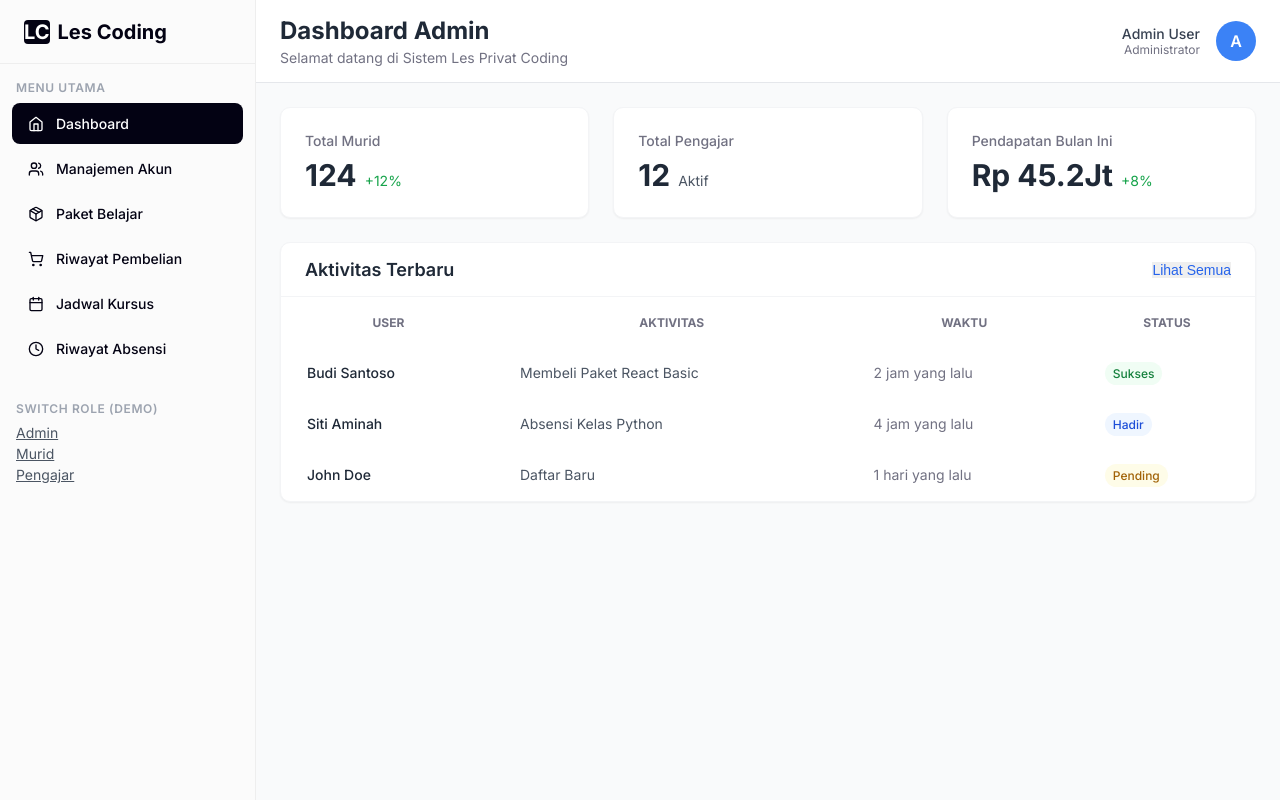
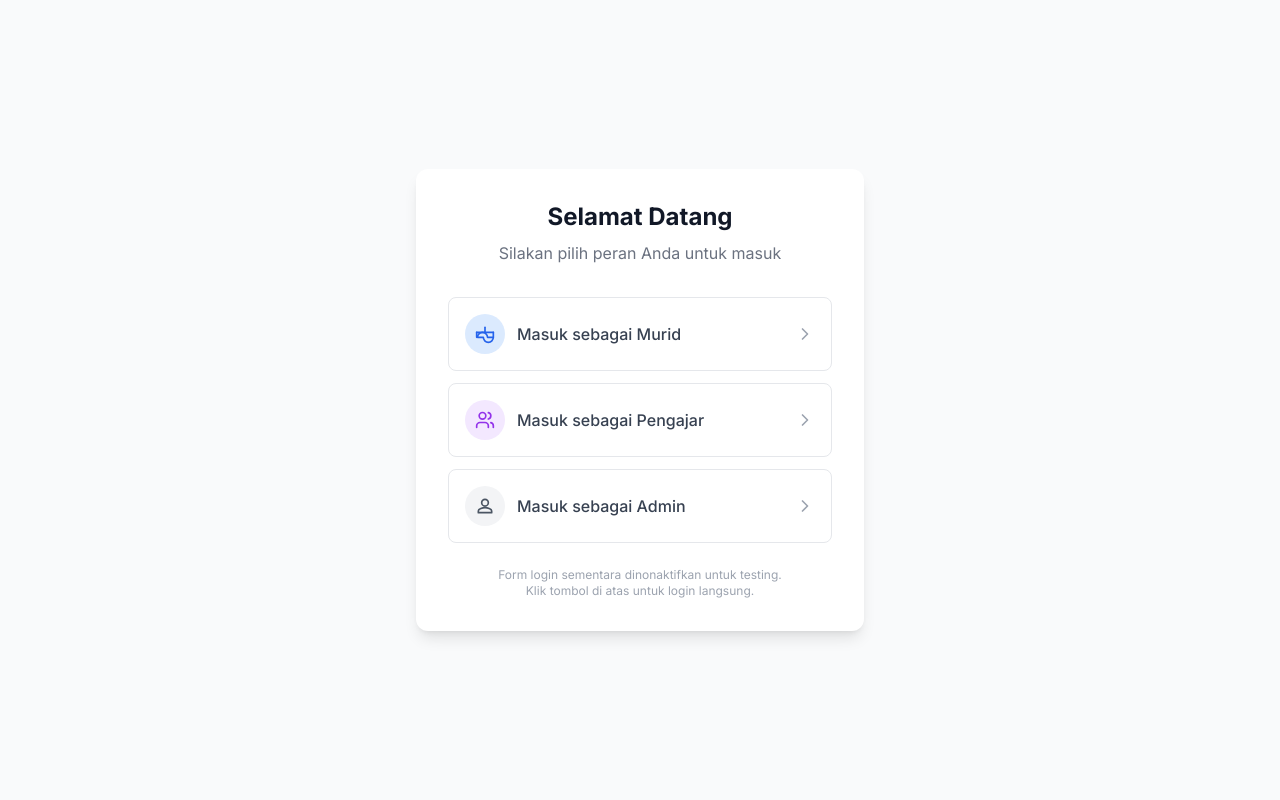
Before and after one commit to Indogamer262/les-coding-private, a PHP site: page /index.php in a window 1280 px wide. Run offline with PHP 8.4, Linux system fonts and the light colour scheme; some libraries are stand-ins or nearby versions.

Commit message:
Login page technically working but no form yet

```diff
--- a/Sistem Les Privat Coding (Laravel Experiment)/public/index.php
+++ b/Sistem Les Privat Coding (Laravel Experiment)/public/index.php
@@ -1,4 +1,6 @@
 <?php
+session_start();
+
 // helpers.php inline for simplicity
 function base_path($path = '') {
     return __DIR__ . '/../' . $path;
@@ -9,24 +11,17 @@ function public_path($path = '') {
 }
 
 function asset($path) {
-    // Basic asset helper for XAMPP compatibility
-    // If we are in /subdir/public/index.php, dirname is /subdir/public
     $base = dirname($_SERVER['SCRIPT_NAME']);
-    // Normalize slashes
     $base = str_replace('\\', '/', $base);
-    // Remove trailing slash if present (except root)
     if ($base !== '/' && substr($base, -1) === '/') {
         $base = substr($base, 0, -1);
     }
-
-    // Ensure path doesn't start with /
     $path = ltrim($path, '/');
-
     return $base . '/' . $path;
 }
 
 function url($path) {
-    return asset($path); // For this simple setup, url and asset behave similarly
+    return asset($path);
 }
 
 function view($name, $data = []) {
@@ -35,7 +30,6 @@ function view($name, $data = []) {
     if (file_exists($path)) {
         require $path;
     } else {
-        // Fallback for demo purposes
         echo '<div class="flex flex-col items-center justify-center h-64 text-center">';
         echo '<div class="text-4xl font-bold text-gray-300 mb-4">WIP</div>';
         echo '<h2 class="text-xl font-semibold text-gray-700">Halaman Belum Tersedia</h2>';
@@ -45,35 +39,52 @@ function view($name, $data = []) {
 }
 
 // Router Logic
-$request_uri = $_SERVER['REQUEST_URI'];
-$script_name = $_SERVER['SCRIPT_NAME'];
-$base_dir = dirname($script_name);
+$path = parse_url($_SERVER['REQUEST_URI'], PHP_URL_PATH);
 
-// Remove query string
-$path = parse_url($request_uri, PHP_URL_PATH);
-
-// Simple query param routing or path based routing?
-// Let's use specific paths if possible, but for XAMPP simplicity, usually query params are easiest unless .htaccess is set.
-// However, the user asked for sidebar links. I'll make the sidebar links point to `?page=admin` or similar.
-// Better: make sidebar links go to `/project/public/admin`.
-// To support both, I will check the path.
-
-// Current basic routing by query param 'page' for absolute simplicity without .htaccess config
-$page = $_GET['page'] ?? 'dashboard';
-$role = $_GET['role'] ?? 'admin'; // admin, student, teacher
-
-// Whitelist roles
-if (!in_array($role, ['admin', 'student', 'teacher'])) {
-    $role = 'admin';
+// Handle Logout
+if (isset($_GET['action']) && $_GET['action'] === 'logout') {
+    session_destroy();
+    header('Location: ' . url(''));
+    exit;
 }
 
-// Prepare view name
-// E.g. admin/dashboard
+// Handle Login Submission (Simplified for testing)
+// Supports both GET (link) and POST (form)
+if (isset($_REQUEST['action']) && $_REQUEST['action'] === 'login') {
+    $role = $_REQUEST['role'] ?? 'murid';
+    $email = $_REQUEST['email'] ?? 'user@example.com';
+
+    // Normalize roles just in case
+    if ($role === 'student') $role = 'murid';
+    if ($role === 'teacher') $role = 'pengajar';
+
+    // Dummy Auth: Accept any credentials
+    $_SESSION['user_role'] = $role;
+    $_SESSION['user_email'] = $email;
+    $_SESSION['logged_in'] = true;
+
+    header('Location: ' . url(''));
+    exit;
+}
+
+// Check Authentication
+if (!isset($_SESSION['logged_in']) || $_SESSION['logged_in'] !== true) {
+    // Show Login Page if not logged in
+    view('auth/login');
+    exit;
+}
+
+// Logged In Logic
+$role = $_SESSION['user_role'] ?? 'murid';
+
+// Basic Routing
+$page = $_GET['page'] ?? 'dashboard';
+$subpage = $_GET['subpage'] ?? null;
+
+// Determine View
 $viewName = "{$role}/dashboard";
-
-// If specific other pages are requested
-if (isset($_GET['subpage'])) {
-    $viewName = "{$role}/" . $_GET['subpage'];
+if ($subpage) {
+    $viewName = "{$role}/{$subpage}";
 }
 
 // Capture content
--- /dev/null
+++ b/Sistem Les Privat Coding (Laravel Experiment)/resources/views/auth/login.php
@@ -0,0 +1,124 @@
+<!DOCTYPE html>
+<html lang="id">
+<head>
+    <meta charset="UTF-8">
+    <meta name="viewport" content="width=device-width, initial-scale=1.0">
+    <title>Login - Sistem Les Privat Coding</title>
+    <link href="https://fonts.googleapis.com/css2?family=Inter:wght@400;500;600;700&display=swap" rel="stylesheet">
+    <script src="https://cdn.tailwindcss.com"></script>
+    <style>
+        body { font-family: 'Inter', sans-serif; }
+    </style>
+</head>
+<body class="bg-gray-50 h-screen flex items-center justify-center">
+
+    <div class="w-full max-w-md bg-white p-8 rounded-xl shadow-lg">
+        <div class="text-center mb-8">
+            <h1 class="text-2xl font-bold text-gray-900">Selamat Datang</h1>
+            <p class="text-gray-500 mt-2">Silakan pilih peran Anda untuk masuk</p>
+        </div>
+
+        <!-- Role Selection (Direct Links for Testing) -->
+        <div id="role-selection" class="space-y-3">
+            <a href="?action=login&role=murid&email=siswa@example.com" class="w-full flex items-center justify-between p-4 border border-gray-200 rounded-lg hover:border-blue-500 hover:bg-blue-50 transition-all group">
+                <div class="flex items-center gap-3">
+                    <div class="w-10 h-10 rounded-full bg-blue-100 flex items-center justify-center text-blue-600 group-hover:bg-blue-600 group-hover:text-white transition-colors">
+                        <svg xmlns="http://www.w3.org/2000/svg" width="20" height="20" viewBox="0 0 24 24" fill="none" stroke="currentColor" stroke-width="2" stroke-linecap="round" stroke-linejoin="round"><path d="M22 10v6M2 10v6"/><path d="M22 16a6 6 0 0 1-12 0L3 16a6 6 0 0 1 12 0l7 0Z"/><path d="M2 10h20"/><path d="M12 4v6"/></svg>
+                    </div>
+                    <span class="font-medium text-gray-700 group-hover:text-blue-700">Masuk sebagai Murid</span>
+                </div>
+                <svg class="text-gray-400 group-hover:text-blue-500" xmlns="http://www.w3.org/2000/svg" width="20" height="20" viewBox="0 0 24 24" fill="none" stroke="currentColor" stroke-width="2" stroke-linecap="round" stroke-linejoin="round"><path d="m9 18 6-6-6-6"/></svg>
+            </a>
+
+            <a href="?action=login&role=pengajar&email=pengajar@example.com" class="w-full flex items-center justify-between p-4 border border-gray-200 rounded-lg hover:border-purple-500 hover:bg-purple-50 transition-all group">
+                <div class="flex items-center gap-3">
+                    <div class="w-10 h-10 rounded-full bg-purple-100 flex items-center justify-center text-purple-600 group-hover:bg-purple-600 group-hover:text-white transition-colors">
+                        <svg xmlns="http://www.w3.org/2000/svg" width="20" height="20" viewBox="0 0 24 24" fill="none" stroke="currentColor" stroke-width="2" stroke-linecap="round" stroke-linejoin="round"><path d="M16 21v-2a4 4 0 0 0-4-4H6a4 4 0 0 0-4 4v2"/><circle cx="9" cy="7" r="4"/><path d="M22 21v-2a4 4 0 0 0-3-3.87"/><path d="M16 3.13a4 4 0 0 1 0 7.75"/></svg>
+                    </div>
+                    <span class="font-medium text-gray-700 group-hover:text-purple-700">Masuk sebagai Pengajar</span>
+                </div>
+                <svg class="text-gray-400 group-hover:text-purple-500" xmlns="http://www.w3.org/2000/svg" width="20" height="20" viewBox="0 0 24 24" fill="none" stroke="currentColor" stroke-width="2" stroke-linecap="round" stroke-linejoin="round"><path d="m9 18 6-6-6-6"/></svg>
+            </a>
+
+            <a href="?action=login&role=admin&email=admin@example.com" class="w-full flex items-center justify-between p-4 border border-gray-200 rounded-lg hover:border-gray-800 hover:bg-gray-50 transition-all group">
+                <div class="flex items-center gap-3">
+                    <div class="w-10 h-10 rounded-full bg-gray-100 flex items-center justify-center text-gray-600 group-hover:bg-gray-800 group-hover:text-white transition-colors">
+                         <svg xmlns="http://www.w3.org/2000/svg" width="20" height="20" viewBox="0 0 24 24" fill="none" stroke="currentColor" stroke-width="2" stroke-linecap="round" stroke-linejoin="round"><path d="M12 12c2.21 0 4-1.79 4-4s-1.79-4-4-4-4 1.79-4 4 1.79 4 4 4zm0 2c-2.67 0-8 1.34-8 4v2h16v-2c0-2.66-5.33-4-8-4z"/></svg>
+                    </div>
+                    <span class="font-medium text-gray-700 group-hover:text-gray-900">Masuk sebagai Admin</span>
+                </div>
+                <svg class="text-gray-400 group-hover:text-gray-900" xmlns="http://www.w3.org/2000/svg" width="20" height="20" viewBox="0 0 24 24" fill="none" stroke="currentColor" stroke-width="2" stroke-linecap="round" stroke-linejoin="round"><path d="m9 18 6-6-6-6"/></svg>
+            </a>
+        </div>
+
+        <!-- Login Form (Temprorarily Disabled) -->
+        <!--
+        <div id="login-form-container" class="hidden">
+            <button onclick="backToRoles()" class="text-sm text-gray-500 hover:text-gray-700 mb-6 flex items-center gap-1">
+                <svg xmlns="http://www.w3.org/2000/svg" width="16" height="16" viewBox="0 0 24 24" fill="none" stroke="currentColor" stroke-width="2" stroke-linecap="round" stroke-linejoin="round"><path d="m15 18-6-6 6-6"/></svg>
+                Kembali
+            </button>
+
+            <h2 id="role-title" class="text-xl font-bold text-gray-800 mb-4">Login</h2>
+
+            <form action="/" method="POST" class="space-y-4">
+                <input type="hidden" name="action" value="login">
+                <input type="hidden" name="role" id="selected-role">
+
+                <div>
+                    <label for="email" class="block text-sm font-medium text-gray-700 mb-1">Email</label>
+                    <input type="email" name="email" id="email" required class="w-full px-4 py-2 border border-gray-300 rounded-lg focus:ring-2 focus:ring-blue-500 focus:border-blue-500 outline-none transition-all placeholder-gray-400" placeholder="nama@email.com">
+                </div>
+
+                <div>
+                    <label for="password" class="block text-sm font-medium text-gray-700 mb-1">Password</label>
+                    <input type="password" name="password" id="password" required class="w-full px-4 py-2 border border-gray-300 rounded-lg focus:ring-2 focus:ring-blue-500 focus:border-blue-500 outline-none transition-all placeholder-gray-400" placeholder="••••••••">
+                </div>
+
+                <button type="submit" class="w-full bg-blue-600 hover:bg-blue-700 text-white font-medium py-2.5 rounded-lg transition-colors shadow-sm">
+                    Masuk
+                </button>
+            </form>
+        </div>
+        -->
+
+        <div class="mt-6 text-center text-xs text-gray-400">
+            Form login sementara dinonaktifkan untuk testing.<br>
+            Klik tombol di atas untuk login langsung.
+        </div>
+
+    </div>
+
+    <!-- Script Temporarily Unused
+    <script>
+        const roleSelection = document.getElementById('role-selection');
+        const loginFormContainer = document.getElementById('login-form-container');
+        const selectedRoleInput = document.getElementById('selected-role');
+        const roleTitle = document.getElementById('role-title');
+
+        const roleNames = {
+            'student': 'Murid',
+            'parent': 'Orang Tua',
+            'admin': 'Admin'
+        };
+
+        function selectRole(role) {
+            selectedRoleInput.value = role;
+            roleTitle.textContent = `Login ${roleNames[role]}`;
+
+            roleSelection.classList.add('hidden');
+            loginFormContainer.classList.remove('hidden');
+
+            // Auto focus email
+            document.getElementById('email').focus();
+        }
+
+        function backToRoles() {
+            loginFormContainer.classList.add('hidden');
+            roleSelection.classList.remove('hidden');
+            selectedRoleInput.value = '';
+        }
+    </script>
+    -->
+</body>
+</html>
--- a/Sistem Les Privat Coding (Laravel Experiment)/resources/views/partials/sidebar.php
+++ b/Sistem Les Privat Coding (Laravel Experiment)/resources/views/partials/sidebar.php
@@ -4,35 +4,43 @@ $menu = [];
 
 if ($role === 'admin') {
     $menu = [
-        ['label' => 'Dashboard', 'url' => '?role=admin&page=dashboard', 'icon' => 'home'],
-        ['label' => 'Manajemen Akun', 'url' => '?role=admin&subpage=accounts', 'icon' => 'users'],
-        ['label' => 'Paket Belajar', 'url' => '?role=admin&subpage=packages', 'icon' => 'package'],
-        ['label' => 'Riwayat Pembelian', 'url' => '?role=admin&subpage=purchases', 'icon' => 'shopping-cart'],
-        ['label' => 'Jadwal Kursus', 'url' => '?role=admin&subpage=schedules', 'icon' => 'calendar'],
-        ['label' => 'Riwayat Absensi', 'url' => '?role=admin&subpage=attendance', 'icon' => 'clock'],
+        ['label' => 'Dashboard', 'url' => '?page=dashboard', 'icon' => 'home'],
+        ['label' => 'Manajemen Akun', 'url' => '?subpage=accounts', 'icon' => 'users'],
+        ['label' => 'Paket Belajar', 'url' => '?subpage=packages', 'icon' => 'package'],
+        ['label' => 'Riwayat Pembelian', 'url' => '?subpage=purchases', 'icon' => 'shopping-cart'],
+        ['label' => 'Jadwal Kursus', 'url' => '?subpage=schedules', 'icon' => 'calendar'],
+        ['label' => 'Riwayat Absensi', 'url' => '?subpage=attendance', 'icon' => 'clock'],
     ];
-} elseif ($role === 'student') {
+} elseif ($role === 'murid') {
     $menu = [
-        ['label' => 'Dashboard', 'url' => '?role=student&page=dashboard', 'icon' => 'home'],
-        ['label' => 'Paket Saya', 'url' => '?role=student&subpage=packages', 'icon' => 'package'],
-        ['label' => 'Jadwal Belajar', 'url' => '?role=student&subpage=schedule', 'icon' => 'calendar'],
-        ['label' => 'Riwayat Belajar', 'url' => '?role=student&subpage=history', 'icon' => 'clock'],
+        ['label' => 'Dashboard', 'url' => '?page=dashboard', 'icon' => 'home'],
+        ['label' => 'Paket Saya', 'url' => '?subpage=packages', 'icon' => 'package'],
+        ['label' => 'Jadwal Belajar', 'url' => '?subpage=schedule', 'icon' => 'calendar'],
+        ['label' => 'Riwayat Belajar', 'url' => '?subpage=history', 'icon' => 'clock'],
     ];
-} elseif ($role === 'teacher') {
+} elseif ($role === 'pengajar') {
     $menu = [
-        ['label' => 'Dashboard', 'url' => '?role=teacher&page=dashboard', 'icon' => 'home'],
-        ['label' => 'Jadwal Mengajar', 'url' => '?role=teacher&subpage=schedule', 'icon' => 'calendar'],
-        ['label' => 'Absensi Murid', 'url' => '?role=teacher&subpage=attendance', 'icon' => 'check-square'],
+        ['label' => 'Dashboard', 'url' => '?page=dashboard', 'icon' => 'home'],
+        ['label' => 'Jadwal Mengajar', 'url' => '?subpage=schedule', 'icon' => 'calendar'],
+        ['label' => 'Absensi Murid', 'url' => '?subpage=attendance', 'icon' => 'check-square'],
     ];
 }
 
 // Helper to check active state
 function isActive($url) {
     // Simple check: if active query param matches
-    // In real app, robust URL checking needed
     $current_page = $_GET['subpage'] ?? 'dashboard';
-    if (strpos($url, 'subpage=' . $current_page) !== false) return 'active';
-    if ($current_page === 'dashboard' && strpos($url, 'page=dashboard') !== false) return 'active';
+
+    // Check if it's the dashboard
+    if ($current_page === 'dashboard' && strpos($url, 'page=dashboard') !== false) {
+        return 'active';
+    }
+
+    // Check other pages
+    if ($current_page !== 'dashboard' && strpos($url, 'subpage=' . $current_page) !== false) {
+        return 'active';
+    }
+
     return '';
 }
 ?>
@@ -65,7 +73,7 @@ function isActive($url) {
                 <svg xmlns="http://www.w3.org/2000/svg" width="24" height="24" viewBox="0 0 24 24" fill="none" stroke="currentColor" stroke-width="2" stroke-linecap="round" stroke-linejoin="round"><rect width="18" height="18" x="3" y="4" rx="2" ry="2"/><line x1="16" x2="16" y1="2" y2="6"/><line x1="8" x2="8" y1="2" y2="6"/><line x1="3" x2="21" y1="10" y2="10"/></svg>
             <?php elseif($item['icon'] === 'clock'): ?>
                 <svg xmlns="http://www.w3.org/2000/svg" width="24" height="24" viewBox="0 0 24 24" fill="none" stroke="currentColor" stroke-width="2" stroke-linecap="round" stroke-linejoin="round"><circle cx="12" cy="12" r="10"/><polyline points="12 6 12 12 16 14"/></svg>
-             <?php elseif($item['icon'] === 'check-square'): ?>
+            <?php elseif($item['icon'] === 'check-square'): ?>
                 <svg xmlns="http://www.w3.org/2000/svg" width="24" height="24" viewBox="0 0 24 24" fill="none" stroke="currentColor" stroke-width="2" stroke-linecap="round" stroke-linejoin="round"><polyline points="9 11 12 14 22 4"/><path d="M21 12v7a2 2 0 0 1-2 2H5a2 2 0 0 1-2-2V5a2 2 0 0 1 2-2h11"/></svg>
             <?php else: ?>
                 <svg xmlns="http://www.w3.org/2000/svg" width="24" height="24" viewBox="0 0 24 24" fill="none" stroke="currentColor" stroke-width="2" stroke-linecap="round" stroke-linejoin="round"><circle cx="12" cy="12" r="10"/></svg>
@@ -73,15 +81,5 @@ function isActive($url) {
             <span><?= htmlspecialchars($item['label']) ?></span>
         </a>
         <?php endforeach; ?>
-
-        <!-- Role Switcher for Demo -->
-        <div class="mt-8 px-4">
-             <div class="text-xs font-semibold text-gray-400 uppercase tracking-wider mb-2">Switch Role (Demo)</div>
-             <div class="flex flex-col gap-1">
-                 <a href="?role=admin" class="text-sm text-gray-600 hover:text-primary">Admin</a>
-                 <a href="?role=student" class="text-sm text-gray-600 hover:text-primary">Murid</a>
-                 <a href="?role=teacher" class="text-sm text-gray-600 hover:text-primary">Pengajar</a>
-             </div>
-        </div>
     </nav>
 </aside>
--- a/Sistem Les Privat Coding (Laravel Experiment)/resources/views/partials/topbar.php
+++ b/Sistem Les Privat Coding (Laravel Experiment)/resources/views/partials/topbar.php
@@ -8,8 +8,8 @@
                 <h1 class="text-2xl font-bold text-gray-800">
                     <?php
                         if ($role === 'admin') echo 'Dashboard Admin';
-                        elseif ($role === 'student') echo 'Dashboard Murid';
-                        elseif ($role === 'teacher') echo 'Dashboard Pengajar';
+                        elseif ($role === 'murid') echo 'Dashboard Murid';
+                        elseif ($role === 'pengajar') echo 'Dashboard Pengajar';
                     ?>
                 </h1>
                 <p class="text-sm text-gray-500 mt-1">
@@ -22,23 +22,27 @@
                 <p class="text-sm font-medium text-gray-700">
                     <?php
                         if ($role === 'admin') echo 'Admin User';
-                        elseif ($role === 'student') echo 'John Doe';
-                        elseif ($role === 'teacher') echo 'Jane Smith';
+                        elseif ($role === 'murid') echo 'John Doe';
+                        elseif ($role === 'pengajar') echo 'Jane Smith';
                     ?>
                 </p>
-                <p class="text-xs text-gray-500">
-                    <?php
-                        if ($role === 'admin') echo 'Administrator';
-                        elseif ($role === 'student') echo 'Siswa';
-                        elseif ($role === 'teacher') echo 'Pengajar';
-                    ?>
-                </p>
+                <div class="flex items-center justify-end gap-2">
+                    <p class="text-xs text-gray-500">
+                        <?php
+                            if ($role === 'admin') echo 'Administrator';
+                            elseif ($role === 'murid') echo 'Siswa';
+                            elseif ($role === 'pengajar') echo 'Pengajar';
+                        ?>
+                    </p>
+                    <span class="text-xs text-gray-300">|</span>
+                    <a href="?action=logout" class="text-xs text-red-500 hover:text-red-700">Logout</a>
+                </div>
             </div>
-            <div class="avatar bg-blue-600">
+            <div class="avatar bg-blue-600 h-10 w-10 rounded-full flex items-center justify-center text-white font-bold">
                 <?php
                     if ($role === 'admin') echo 'A';
-                    elseif ($role === 'student') echo 'J';
-                    elseif ($role === 'teacher') echo 'J';
+                    elseif ($role === 'murid') echo 'J';
+                    elseif ($role === 'pengajar') echo 'J';
                 ?>
             </div>
         </div>
```
Also changed, not shown: Sistem Les Privat Coding (Laravel Experiment)/README.md (added), Sistem Les Privat Coding (Laravel Experiment)/README.md.txt (deleted), Sistem Les Privat Coding (Laravel Experiment)/resources/views/murid/dashboard.php (renamed from Sistem Les Privat Coding (Laravel Experiment)/resources/views/student/dashboard.php), Sistem Les Privat Coding (Laravel Experiment)/resources/views/pengajar/dashboard.php (renamed from Sistem Les Privat Coding (Laravel Experiment)/resources/views/teacher/dashboard.php).
